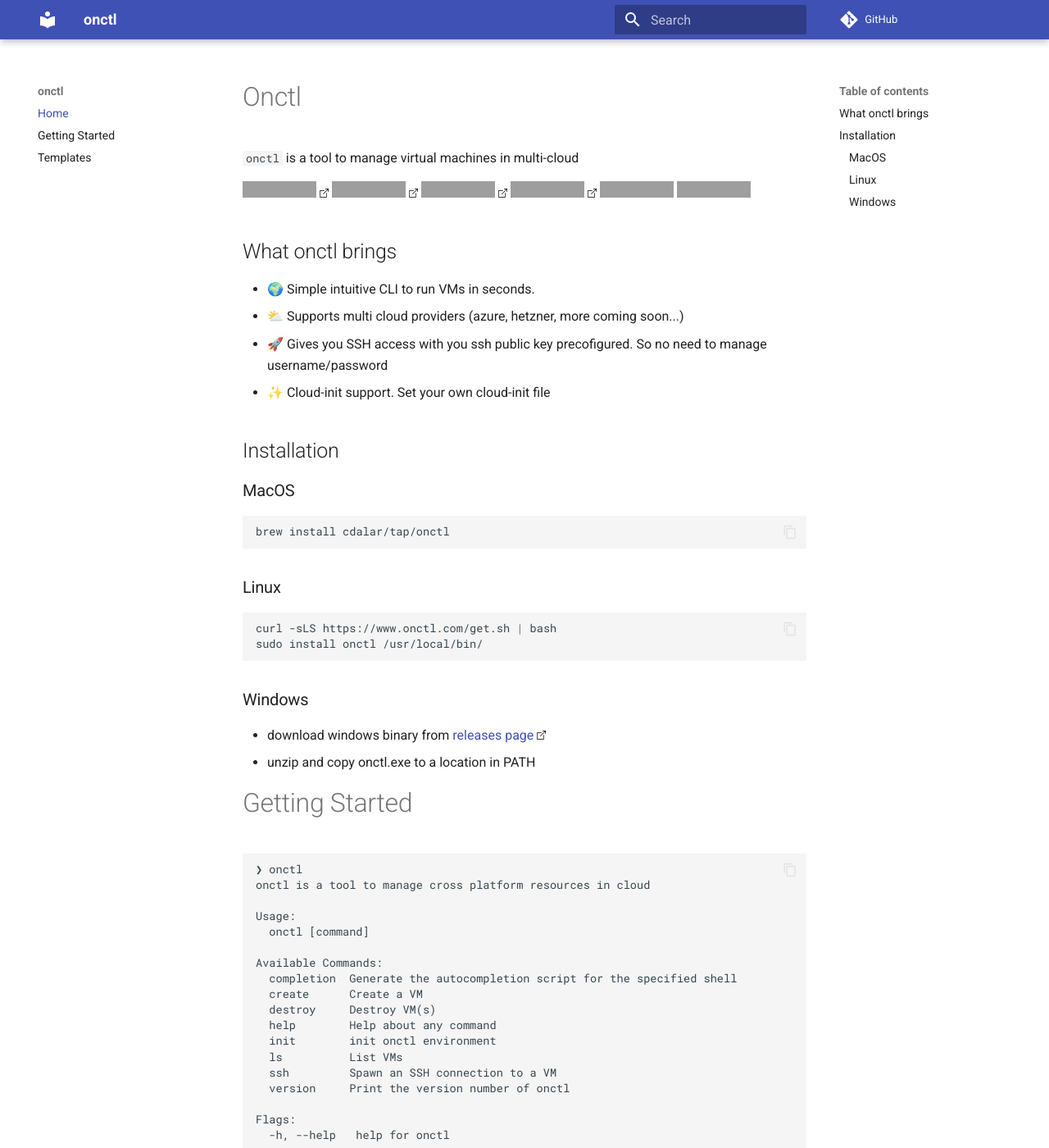
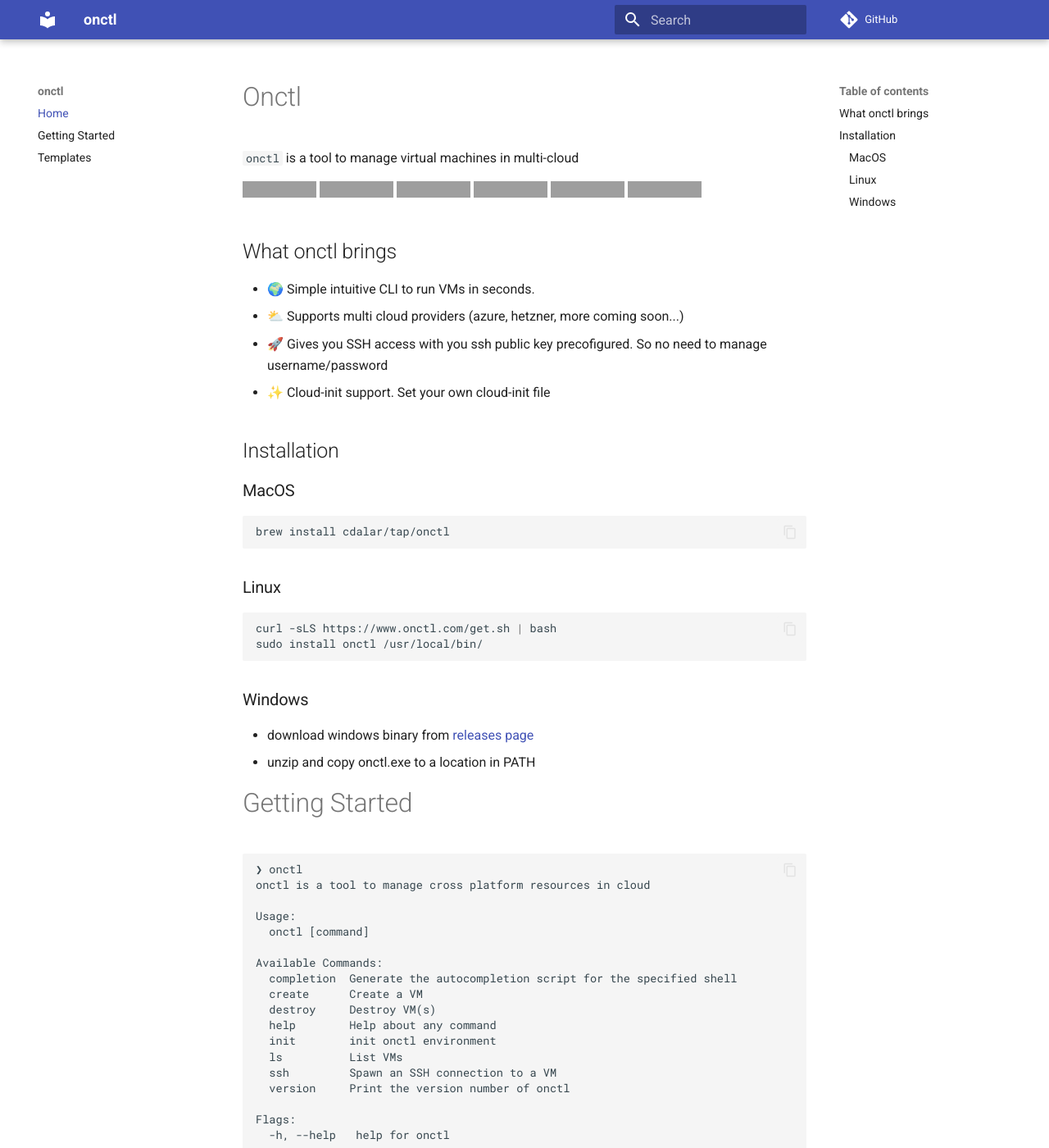
Before and after one commit to cdalar/onctl, an MkDocs documentation site: the page built from docs/docs/index.md, in a window 1280 px wide and 1400 px high. Shown: the whole window at 82% size. Built offline with MkDocs 1.6.1 and Material for MkDocs 9.7.7, drawn with Linux system fonts in a browser that asks for light colours; comment, search, counter and statistics services are not loaded; grey boxes are pictures that could not be loaded.

Commit message:
icon for external links

```diff
--- a/docs/docs/style.css
+++ b/docs/docs/style.css
@@ -1,5 +1,4 @@
-article a[href^="http"]::after,
-article a[href^="https://"]::after
+article a[target^="_blank"]::after
 {
   content: "";
   width: 11px;
```
